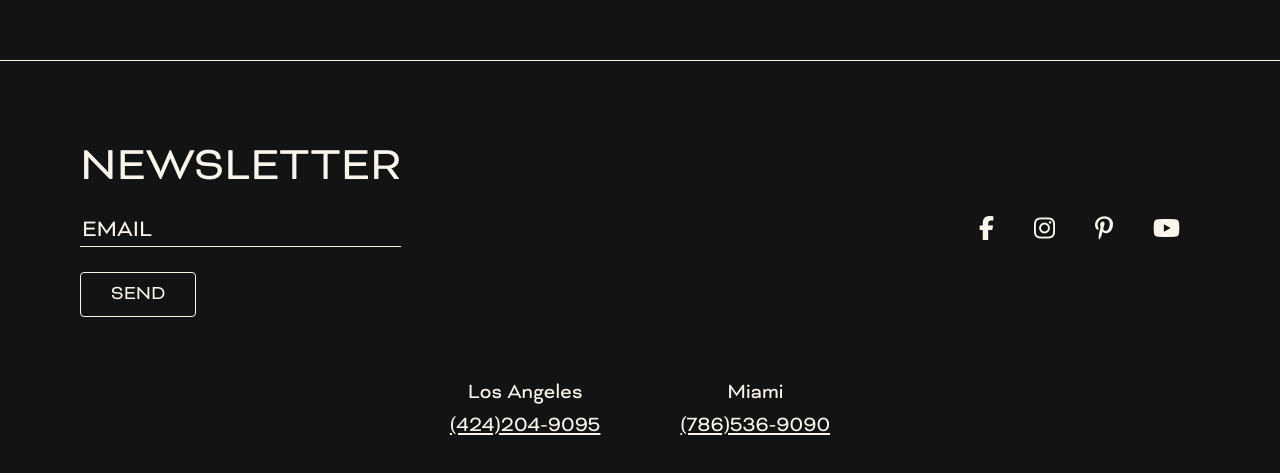
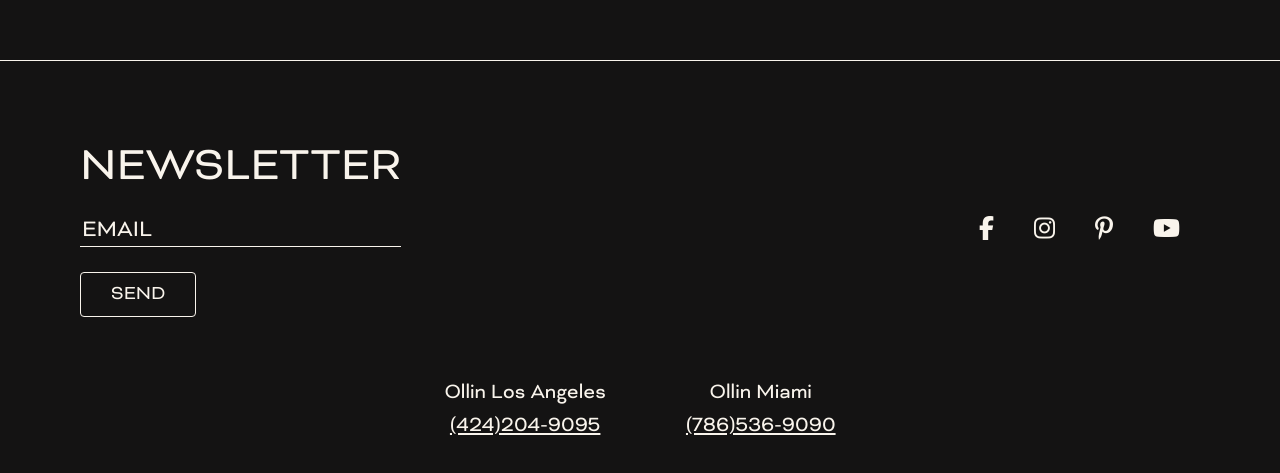
Before and after one commit to lfranckx/ollin, a React (Create React App) app: page / in a window 1280 px wide. Shown: the part 2340-2813 px from the top of the page. Built offline with nearby package versions, Linux system fonts and the light colour scheme.

Commit message:
add Ollin in front of locations

```diff
--- a/src/components/Footer.js
+++ b/src/components/Footer.js
@@ -39,10 +39,10 @@ export default function Footer() {
                 <div className='locations'>
                     <ul>
                         <li>
-                            <h3>Los Angeles <a href='tel:424-204-9095' rel="noreferrer noopener">(424)204-9095</a></h3>
+                            <h3>Ollin Los Angeles <a href='tel:424-204-9095' rel="noreferrer noopener">(424)204-9095</a></h3>
                         </li>
                         <li>
-                            <h3>Miami <a href='tel:786-536-9090' rel="noreferrer noopener">(786)536-9090</a></h3>
+                            <h3>Ollin Miami <a href='tel:786-536-9090' rel="noreferrer noopener">(786)536-9090</a></h3>
                         </li>
                     </ul>
                 </div>
--- a/src/components/Navbar.js
+++ b/src/components/Navbar.js
@@ -62,10 +62,10 @@ export default function Navbar(props) {
                 <div className='locations'>
                     <ul>
                         <li>
-                            <h3>Los Angeles  <a href='tel:424-204-9095' rel="noreferrer noopener">(424)204-9095</a></h3>
+                            <h3>Ollin Los Angeles  <a href='tel:424-204-9095' rel="noreferrer noopener">(424)204-9095</a></h3>
                         </li>
                         <li>
-                            <h3>Miami <a href='tel:786-536-9090' rel="noreferrer noopener">(786)536-9090</a></h3>
+                            <h3>Ollin Miami <a href='tel:786-536-9090' rel="noreferrer noopener">(786)536-9090</a></h3>
                         </li>
                     </ul>
                     <h3 className='note'>To book an appointment with one of our stylists here at Ollin salon, please call to schedule your service.</h3>
```
